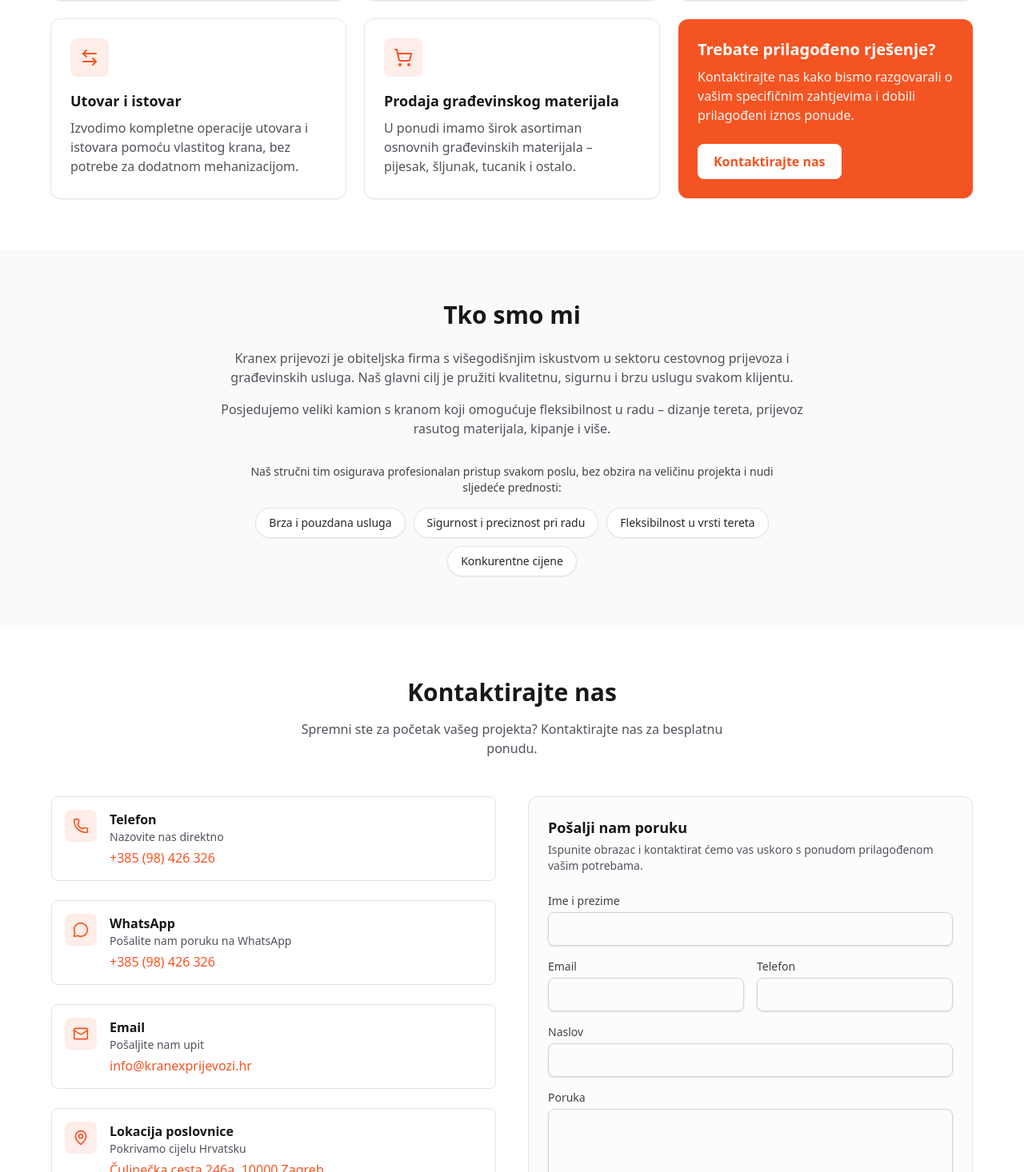
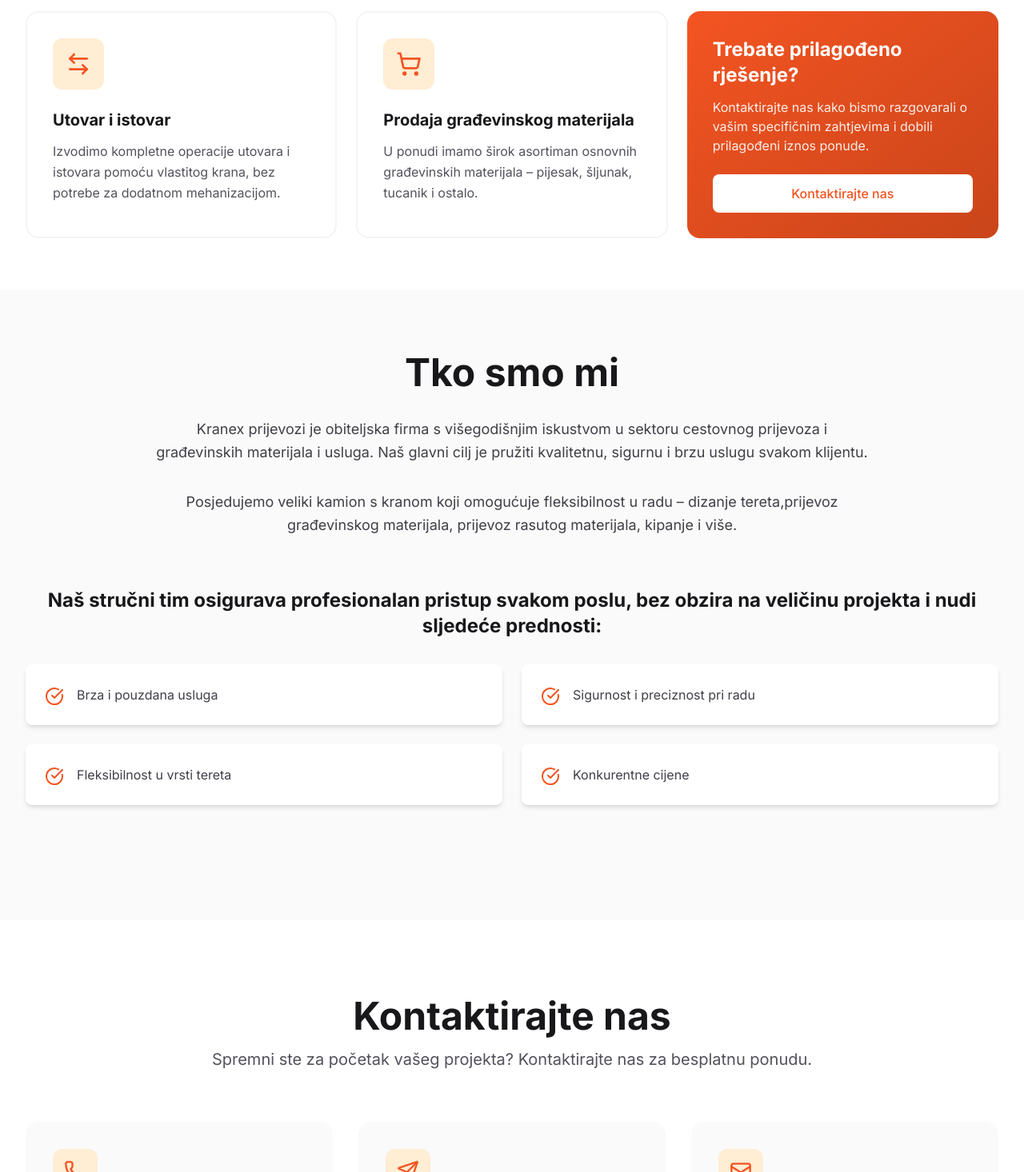
Before and after one commit to AleksaDesign35/kranex, a Next.js app: page / in a window 1280 px wide. Shown: the part 1324-2790 px from the top of the page at 80% size. Built offline with nearby package versions, Linux system fonts and the light colour scheme.

Commit message:
Enhance UI components and layout with Tailwind CSS updates, integrate Google Fonts, and improve accessibility features. Update footer and header styles, refine contact forms, and optimize service sections for better user experience.

```diff
--- a/src/app/layout.tsx
+++ b/src/app/layout.tsx
@@ -1,7 +1,10 @@
 import type { Metadata } from "next";
+import { Inter } from "next/font/google";
 import "./globals.css";
 import Header from "@/components/Header";
 import Footer from "@/components/Footer";
+
+const inter = Inter({ subsets: ["latin"] });
 
 export const metadata: Metadata = {
   title: "Kranex prijevozi – Vaš pouzdan partner za prijevoz i dizanje tereta",
@@ -16,7 +19,7 @@
 }>) {
   return (
     <html lang="hr">
-      <body className="min-h-screen bg-white font-sans text-zinc-900 antialiased">
+      <body className={`${inter.className} min-h-screen bg-white text-zinc-900 antialiased`}>
         <Header />
         {children}
         <Footer />
--- a/src/components/Footer.tsx
+++ b/src/components/Footer.tsx
@@ -1,26 +1,36 @@
 import Link from "next/link";
+import { Truck } from "lucide-react";
 
 export default function Footer() {
   return (
-    <footer className="border-t border-zinc-200 bg-zinc-50">
-      <div className="mx-auto max-w-6xl px-4 py-8 sm:px-6 lg:px-8">
-        <div className="flex flex-col items-center justify-between gap-4 sm:flex-row">
-          <p className="text-sm font-semibold text-zinc-900">Kranex prijevozi</p>
-          <p className="text-center text-sm text-zinc-600">
+    <footer className="bg-[#111828] py-12 text-white">
+      <div className="mx-auto max-w-[1280px] px-4 sm:px-6 lg:px-8">
+        <div className="flex flex-col items-center justify-between md:flex-row">
+          <div className="mb-4 flex items-center gap-3 md:mb-0">
+            <Truck
+              className="h-8 w-8 shrink-0 text-primary"
+              strokeWidth={2}
+              aria-hidden
+            />
+            <div>
+              <h3 className="text-xl font-bold">Kranex prijevozi</h3>
+              <p className="text-sm text-zinc-400">
                 Profesionalne usluge dizalica i transporta
               </p>
-        </div>
-        <div className="mt-6 flex flex-wrap items-center justify-center gap-x-6 gap-y-2 border-t border-zinc-200 pt-6">
               <Link
                 href="/impressum"
-            className="text-sm text-zinc-600 hover:text-primary"
+                className="text-sm text-zinc-400 hover:underline"
               >
                 Impressum
               </Link>
             </div>
-        <p className="mt-4 text-center text-sm text-zinc-500">
+          </div>
+          <div className="text-center md:text-right">
+            <p className="text-sm text-zinc-400">
               © {new Date().getFullYear()} Kranex prijevozi. Sva prava pridržana.
             </p>
+          </div>
+        </div>
       </div>
     </footer>
   );
--- a/src/components/home/ContactCard.tsx
+++ b/src/components/home/ContactCard.tsx
@@ -17,18 +17,20 @@
   Icon,
   external,
 }: Props) {
-  const className =
-    "flex items-start gap-4 rounded-lg border border-zinc-200 p-4 transition hover:border-primary/40 hover:bg-primary/5";
+  const base =
+    "group rounded-2xl border-2 border-transparent bg-zinc-50 p-8 transition-colors hover:border-primary/20 hover:bg-primary/5 active:border-primary/20 active:bg-primary/5";
   const content = (
     <>
-      <div className="flex h-10 w-10 shrink-0 items-center justify-center rounded-lg bg-primary/10">
-        <Icon className="h-5 w-5 text-primary" strokeWidth={2} />
+      <div className="mb-4 flex h-14 w-14 items-center justify-center rounded-xl bg-[#FFEDD4] transition-colors group-hover:bg-primary group-active:bg-primary">
+        <Icon
+          className="h-7 w-7 text-primary transition-colors group-hover:text-white group-active:text-white"
+          strokeWidth={2}
+          aria-hidden
+        />
       </div>
-      <div>
-        <p className="font-semibold text-zinc-900">{label}</p>
-        <p className="text-sm text-zinc-600">{subtitle}</p>
-        <p className="mt-1 font-medium text-primary">{value}</p>
-      </div>
+      <h3 className="mb-2 text-xl font-bold text-zinc-900">{label}</h3>
+      <p className="text-zinc-600">{subtitle}</p>
+      <p className="mt-2 font-medium text-primary">{value}</p>
     </>
   );
   if (external) {
@@ -37,15 +39,11 @@
         href={href}
         target="_blank"
         rel="noopener noreferrer"
-        className={className}
+        className={base}
       >
         {content}
       </a>
     );
   }
-  return (
-    <a href={href} className={className}>
-      {content}
-    </a>
-  );
+  return <a href={href} className={base}>{content}</a>;
 }
--- a/src/components/home/ContactForm.tsx
+++ b/src/components/home/ContactForm.tsx
@@ -1,20 +1,9 @@
 export default function ContactForm() {
   return (
-    <div className="rounded-xl border border-zinc-200 bg-zinc-50/50 p-6">
-      <h3 className="text-lg font-semibold text-zinc-900">
-        Pošalji nam poruku
-      </h3>
-      <p className="mt-1 text-sm text-zinc-600">
-        Ispunite obrazac i kontaktirat ćemo vas uskoro s ponudom
-        prilagođenom vašim potrebama.
-      </p>
-      <form
-        action="#"
-        method="post"
-        className="mt-6 grid gap-4 sm:grid-cols-2"
-      >
-        <div className="sm:col-span-2">
-          <label htmlFor="ime" className="block text-sm font-medium text-zinc-700">
+    <form action="#" method="post" className="space-y-6">
+      <div className="grid grid-cols-1 gap-6 md:grid-cols-2">
+        <div>
+          <label htmlFor="ime" className="mb-2 block text-sm font-medium text-zinc-900">
             Ime i prezime
           </label>
           <input
@@ -22,11 +11,12 @@
             id="ime"
             name="ime"
             required
-            className="mt-1 block w-full rounded-lg border border-zinc-300 px-3 py-2 text-zinc-900 shadow-sm focus:border-primary focus:outline-none focus:ring-1 focus:ring-primary"
+            placeholder="Unesite vaše ime"
+            className="w-full rounded-lg border-2 border-zinc-200 px-4 py-3 transition-colors focus:border-primary focus:outline-none"
           />
         </div>
         <div>
-          <label htmlFor="email" className="block text-sm font-medium text-zinc-700">
+          <label htmlFor="email" className="mb-2 block text-sm font-medium text-zinc-900">
             Email
           </label>
           <input
@@ -34,52 +24,55 @@
             id="email"
             name="email"
             required
-            className="mt-1 block w-full rounded-lg border border-zinc-300 px-3 py-2 text-zinc-900 shadow-sm focus:border-primary focus:outline-none focus:ring-1 focus:ring-primary"
+            placeholder="vasa@email.com"
+            className="w-full rounded-lg border-2 border-zinc-200 px-4 py-3 transition-colors focus:border-primary focus:outline-none"
           />
         </div>
         <div>
-          <label htmlFor="telefon" className="block text-sm font-medium text-zinc-700">
+          <label htmlFor="telefon" className="mb-2 block text-sm font-medium text-zinc-900">
             Telefon
           </label>
           <input
             type="tel"
             id="telefon"
             name="telefon"
-            className="mt-1 block w-full rounded-lg border border-zinc-300 px-3 py-2 text-zinc-900 shadow-sm focus:border-primary focus:outline-none focus:ring-1 focus:ring-primary"
+            placeholder="+385 (91) 234 5678"
+            className="w-full rounded-lg border-2 border-zinc-200 px-4 py-3 transition-colors focus:border-primary focus:outline-none"
           />
         </div>
-        <div className="sm:col-span-2">
-          <label htmlFor="naslov" className="block text-sm font-medium text-zinc-700">
+        <div>
+          <label htmlFor="naslov" className="mb-2 block text-sm font-medium text-zinc-900">
             Naslov
           </label>
           <input
             type="text"
             id="naslov"
             name="naslov"
-            className="mt-1 block w-full rounded-lg border border-zinc-300 px-3 py-2 text-zinc-900 shadow-sm focus:border-primary focus:outline-none focus:ring-1 focus:ring-primary"
+            required
+            placeholder="Naslov poruke"
+            className="w-full rounded-lg border-2 border-zinc-200 px-4 py-3 transition-colors focus:border-primary focus:outline-none"
           />
         </div>
-        <div className="sm:col-span-2">
-          <label htmlFor="poruka" className="block text-sm font-medium text-zinc-700">
+      </div>
+      <div>
+        <label htmlFor="poruka" className="mb-2 block text-sm font-medium text-zinc-900">
           Poruka
         </label>
         <textarea
           id="poruka"
           name="poruka"
-            rows={4}
           required
-            className="mt-1 block w-full rounded-lg border border-zinc-300 px-3 py-2 text-zinc-900 shadow-sm focus:border-primary focus:outline-none focus:ring-1 focus:ring-primary"
+          rows={5}
+          placeholder="Unesite vašu poruku..."
+          className="w-full resize-none rounded-lg border-2 border-zinc-200 px-4 py-3 transition-colors focus:border-primary focus:outline-none"
         />
       </div>
-        <div className="sm:col-span-2">
       <button
         type="submit"
-            className="w-full rounded-lg bg-primary px-4 py-3 font-semibold text-white shadow transition hover:opacity-95 focus:outline-none focus:ring-2 focus:ring-primary focus:ring-offset-2"
+        className="flex w-full items-center justify-center gap-2 rounded-lg bg-primary px-8 py-4 text-lg font-medium text-white shadow-lg transition-all hover:-translate-y-0.5 hover:opacity-95 hover:shadow-xl focus:outline-none focus:ring-2 focus:ring-primary focus:ring-offset-2 disabled:cursor-not-allowed disabled:opacity-50"
       >
         Pošalji poruku
       </button>
-        </div>
     </form>
-    </div>
   );
 }
--- a/src/components/home/CtaCard.tsx
+++ b/src/components/home/CtaCard.tsx
@@ -2,17 +2,17 @@
 
 export default function CtaCard() {
   return (
-    <article className="flex flex-col rounded-xl bg-primary p-6 shadow-sm">
-      <h3 className="text-xl font-bold text-white">
+    <article className="flex flex-col justify-center rounded-2xl bg-gradient-to-br from-primary to-[#c9451a] p-8 text-white">
+      <h3 className="mb-3 text-2xl font-bold">
         Trebate prilagođeno rješenje?
       </h3>
-      <p className="mt-2 flex-1 text-base text-white/95">
+      <p className="mb-6 opacity-90">
         Kontaktirajte nas kako bismo razgovarali o vašim specifičnim
         zahtjevima i dobili prilagođeni iznos ponude.
       </p>
       <Link
         href="/#kontakt"
-        className="mt-6 inline-flex w-fit items-center justify-center rounded-lg bg-white px-5 py-2.5 text-base font-semibold text-primary transition hover:bg-white/95"
+        className="inline-block rounded-lg bg-white px-6 py-3 text-center font-medium text-primary transition-colors hover:bg-primary/10 active:bg-primary/10"
       >
         Kontaktirajte nas
       </Link>
--- a/src/components/home/HeroSection.tsx
+++ b/src/components/home/HeroSection.tsx
@@ -9,14 +9,14 @@
                     src="/images/hero-truck.webp"
                     alt=""
                     fill
-          className="object-cover"
+                    className="object-cover max-md:object-[75%_center]"
                     sizes="100vw"
                     priority
                 />
-        <div className="absolute inset-0 bg-zinc-900/60" />
+                <div className="absolute inset-0 bg-black/70" />
             </div>
             <div className="relative flex min-h-screen flex-col justify-center px-4 py-24 sm:px-6 lg:px-8">
-        <div className="mx-auto max-w-4xl text-center">
+                <div className="mx-auto max-w-[1280px] text-center">
                     <h1 className="text-3xl font-bold uppercase tracking-tight text-white sm:text-4xl lg:text-5xl">
                         Vaš pouzdan partner za prijevoz i dizanje tereta
                     </h1>
--- a/src/components/home/KontaktSection.tsx
+++ b/src/components/home/KontaktSection.tsx
@@ -1,21 +1,22 @@
-import { Phone, MessageCircle, Mail, MapPin } from "lucide-react";
+import { Phone, Send, Mail, MapPin } from "lucide-react";
 import { KONTAKT } from "@/lib/constants";
 import ContactCard from "./ContactCard";
 import ContactForm from "./ContactForm";
 
 export default function KontaktSection() {
   return (
-    <section id="kontakt" className="scroll-mt-20 bg-white px-4 py-16 sm:px-6 lg:px-8">
-      <div className="mx-auto max-w-6xl">
-        <h2 className="text-center text-2xl font-bold text-zinc-900 sm:text-3xl">
+    <section id="kontakt" className="scroll-mt-20 bg-white px-4 py-24 sm:px-6 lg:px-8">
+      <div className="mx-auto max-w-[1280px]">
+        <div className="mb-16 text-center">
+          <h2 className="mb-4 text-4xl font-bold text-zinc-900 md:text-5xl">
             Kontaktirajte nas
           </h2>
-        <p className="mx-auto mt-4 max-w-xl text-center text-zinc-600">
+          <p className="text-xl text-zinc-600">
             Spremni ste za početak vašeg projekta? Kontaktirajte nas za
             besplatnu ponudu.
           </p>
-        <div className="mt-12 grid gap-10 lg:grid-cols-2">
-          <div className="space-y-6">
+        </div>
+        <div className="grid gap-8 md:grid-cols-3">
           <ContactCard
             href={KONTAKT.telHref}
             label="Telefon"
@@ -28,7 +29,7 @@
             label="WhatsApp"
             subtitle="Pošalite nam poruku na WhatsApp"
             value={KONTAKT.telefon}
-              Icon={MessageCircle}
+            Icon={Send}
             external
           />
           <ContactCard
@@ -47,6 +48,14 @@
             external
           />
         </div>
+        <div className="mt-12 rounded-2xl bg-white p-8 shadow-lg md:p-12">
+          <h3 className="mb-2 text-3xl font-bold text-zinc-900">
+            Pošalji nam poruku
+          </h3>
+          <p className="mb-8 text-zinc-600">
+            Ispunite obrazac i kontaktirat ćemo vas uskoro s ponudom
+            prilagođenom vašim potrebama.
+          </p>
           <ContactForm />
         </div>
       </div>
--- a/src/components/home/ONamaSection.tsx
+++ b/src/components/home/ONamaSection.tsx
@@ -1,35 +1,45 @@
+import { CircleCheckBig } from "lucide-react";
 import { PREDNOSTI } from "@/lib/constants";
 
 export default function ONamaSection() {
     return (
-    <section id="o-nama" className="scroll-mt-20 bg-zinc-50 px-4 py-16 sm:px-6 lg:px-8">
-      <div className="mx-auto max-w-6xl">
-        <h2 className="text-center text-2xl font-bold text-zinc-900 sm:text-3xl">
+        <section id="o-nama" className="scroll-mt-20 bg-zinc-50 py-20">
+            <div className="mx-auto max-w-[1280px] px-4 sm:px-6 lg:px-8">
+                <div className="mb-16 text-center">
+                    <h1 className="mb-8 text-4xl font-bold text-zinc-900 md:text-5xl">
                         Tko smo mi
-        </h2>
-        <p className="mx-auto mt-6 max-w-3xl text-center text-zinc-600">
+                    </h1>
+                    <p className="mx-auto max-w-4xl text-lg leading-relaxed text-zinc-700 pb-4 sm:pb-6 lg:pb-8">
                         Kranex prijevozi je obiteljska firma s višegodišnjim iskustvom u
-          sektoru cestovnog prijevoza i građevinskih usluga. Naš glavni cilj
+                        sektoru cestovnog prijevoza i građevinskih materijala i usluga. Naš glavni cilj
                         je pružiti kvalitetnu, sigurnu i brzu uslugu svakom klijentu.
                     </p>
-        <p className="mx-auto mt-4 max-w-3xl text-center text-zinc-600">
+                    <p className="mx-auto max-w-4xl text-lg leading-relaxed text-zinc-700">
                         Posjedujemo veliki kamion s kranom koji omogućuje fleksibilnost u
-          radu – dizanje tereta, prijevoz rasutog materijala, kipanje i više.
+                        radu – dizanje tereta,prijevoz građevinskog materijala, prijevoz rasutog materijala, kipanje i više.
                     </p>
-        <p className="mx-auto mt-8 max-w-2xl text-center text-sm font-medium text-zinc-700">
+                </div>
+                <div className="mb-16">
+                    <h2 className="mb-8 text-center text-2xl font-bold text-zinc-900">
                         Naš stručni tim osigurava profesionalan pristup svakom poslu, bez
                         obzira na veličinu projekta i nudi sljedeće prednosti:
-        </p>
-        <ul className="mx-auto mt-4 flex max-w-2xl flex-wrap justify-center gap-3">
-          {PREDNOSTI.map((p) => (
-            <li
-              key={p}
-              className="rounded-full bg-white px-4 py-2 text-sm font-medium text-zinc-800 shadow-sm ring-1 ring-zinc-200"
+                    </h2>
+                    <div className="mb-12 grid grid-cols-1 gap-6 md:grid-cols-2">
+                        {PREDNOSTI.map((text) => (
+                            <div
+                                key={text}
+                                className="flex items-center gap-4 rounded-lg bg-white p-6 shadow-md"
                             >
-              {p}
-            </li>
+                                <CircleCheckBig
+                                    className="mt-1 h-6 w-6 shrink-0 text-primary"
+                                    strokeWidth={2}
+                                    aria-hidden
+                                />
+                                <p className="text-zinc-700">{text}</p>
+                            </div>
                         ))}
-        </ul>
+                    </div>
+                </div>
             </div>
         </section>
     );
--- a/src/components/home/ServiceCard.tsx
+++ b/src/components/home/ServiceCard.tsx
@@ -8,12 +8,16 @@
 
 export default function ServiceCard({ title, text, Icon }: Props) {
   return (
-    <article className="flex flex-col rounded-xl bg-white p-6 shadow-sm ring-1 ring-zinc-200/80">
-      <div className="mb-4 inline-flex h-12 w-12 shrink-0 items-center justify-center rounded-lg bg-primary/10">
-        <Icon className="h-6 w-6 text-primary" strokeWidth={2} />
+    <article className="group rounded-2xl border-2 border-zinc-100 bg-white p-8 transition-all duration-300 hover:border-primary/20 hover:shadow-xl active:border-primary/20 active:shadow-xl">
+      <div className="mb-6 flex h-16 w-16 items-center justify-center rounded-xl bg-[#FFEDD4] transition-colors group-hover:bg-primary group-active:bg-primary">
+        <Icon
+          className="h-8 w-8 text-primary transition-colors group-hover:text-white group-active:text-white"
+          strokeWidth={2}
+          aria-hidden
+        />
       </div>
-      <h3 className="text-lg font-bold text-zinc-900">{title}</h3>
-      <p className="mt-2 flex-1 text-base text-zinc-600">{text}</p>
+      <h3 className="mb-3 text-xl font-bold text-zinc-900">{title}</h3>
+      <p className="leading-relaxed text-zinc-600">{text}</p>
     </article>
   );
 }
--- a/src/components/home/UslugeSection.tsx
+++ b/src/components/home/UslugeSection.tsx
@@ -5,7 +5,7 @@
 export default function UslugeSection() {
   return (
     <section id="usluge" className="scroll-mt-20 bg-white px-4 py-16 sm:px-6 lg:px-8">
-      <div className="mx-auto max-w-6xl">
+      <div className="mx-auto max-w-[1280px]">
         <h2 className="text-center text-2xl font-bold text-zinc-900 sm:text-3xl">
           Naše usluge
         </h2>
```
Also changed, not shown: src/components/Header.tsx (+21 -14 lines), public/images/logo_white.svg. Lines whose indentation alone changed are shown as unchanged.
